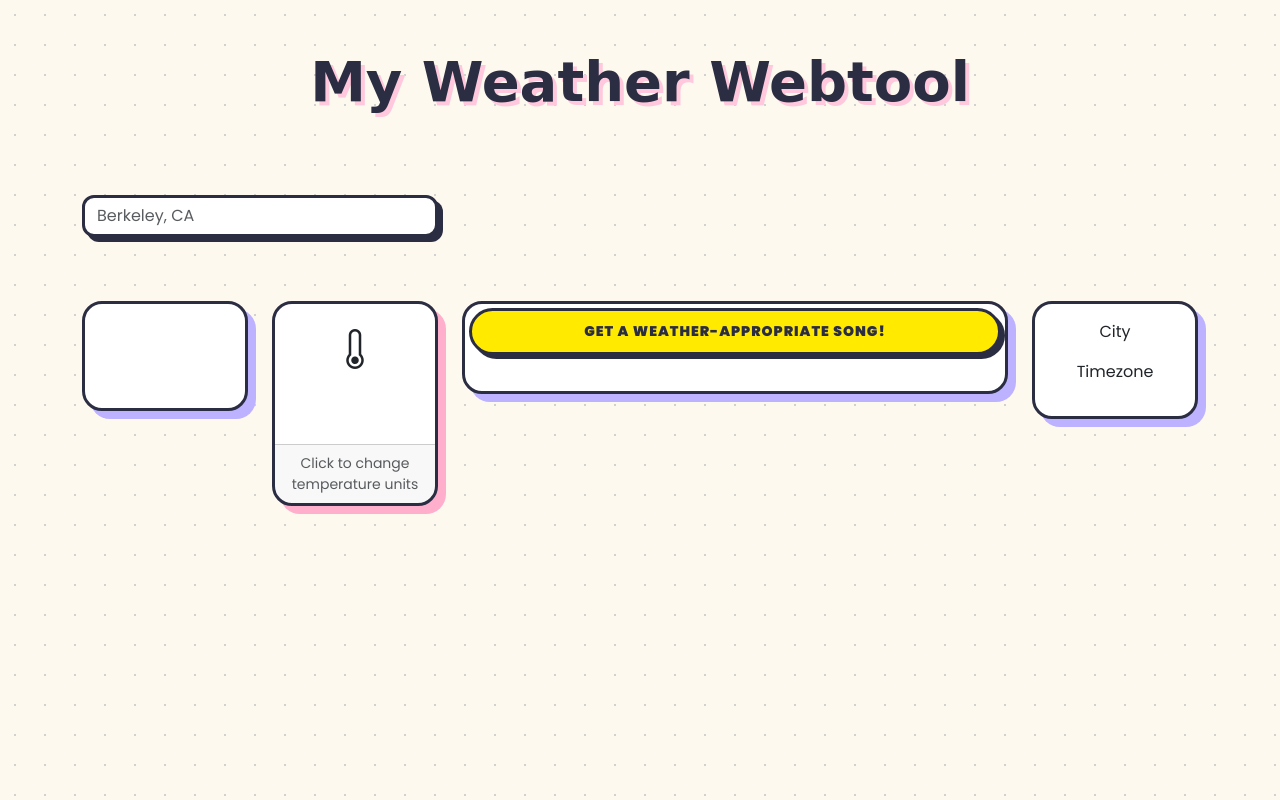
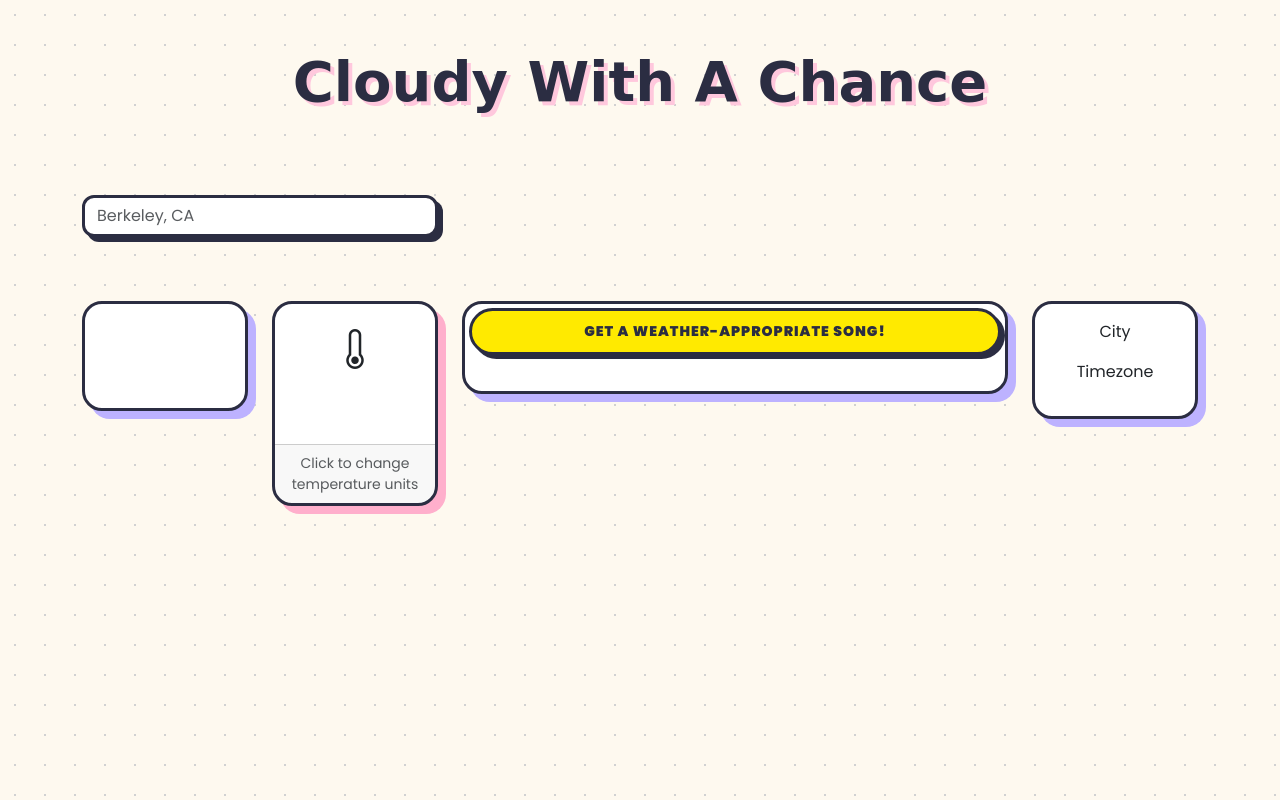
Before and after one commit to anushkav03/weather-board, a plain HTML site: page templates/index.html in a window 1280 px wide. Drawn offline with nearby package versions, Linux system fonts and the light colour scheme; no server answers; a web font is replaced by a local one.

Commit message:
changed title

```diff
--- a/templates/index.html
+++ b/templates/index.html
@@ -22,7 +22,7 @@
 
             <!-- Header -->
              <div class="row text-center my-5">
-                <h1 class="header">My Weather Webtool </h1>
+                <h1 class="header">Cloudy With A Chance</h1>
              </div>
 
             <!-- Search Box -->
```
